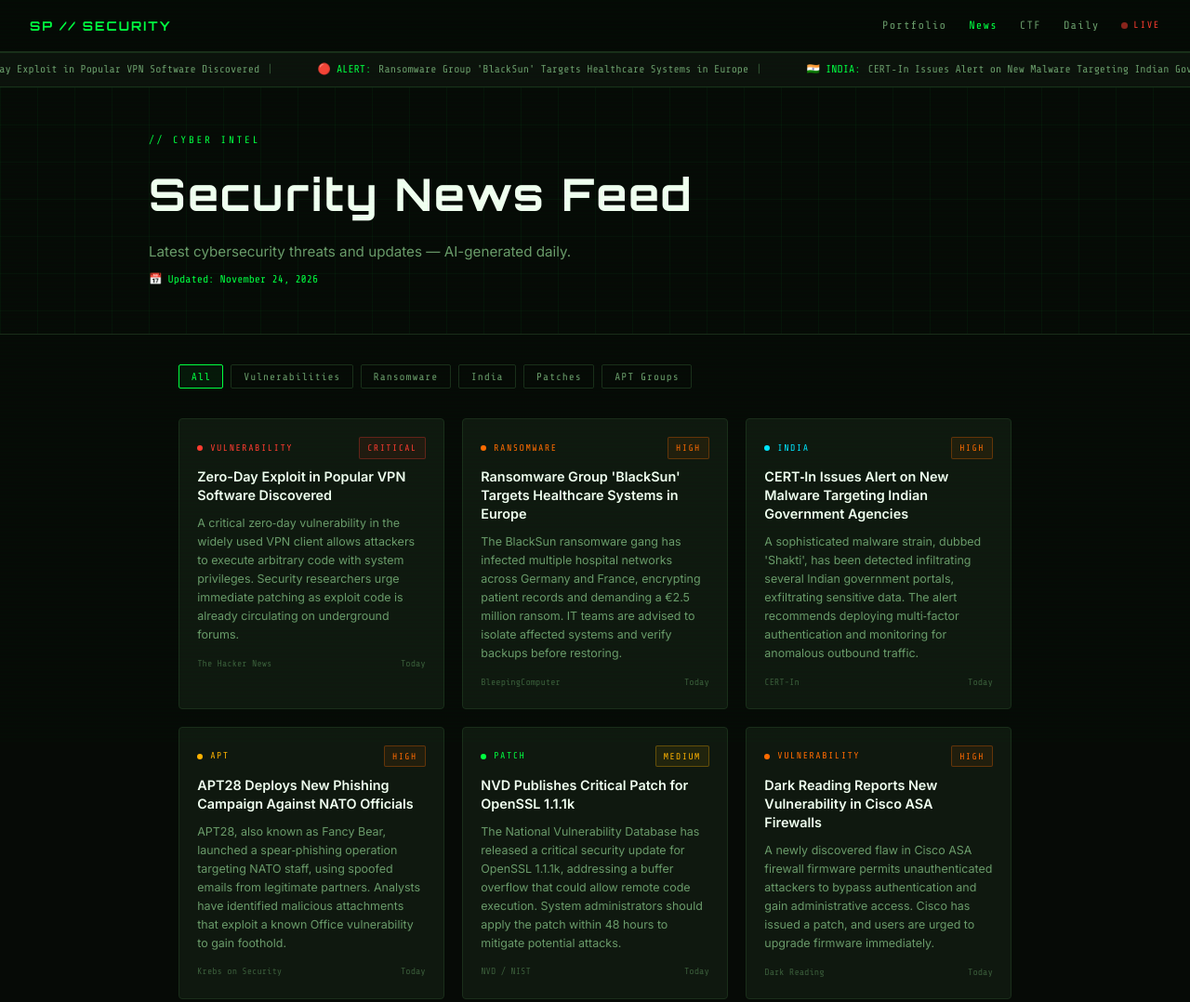
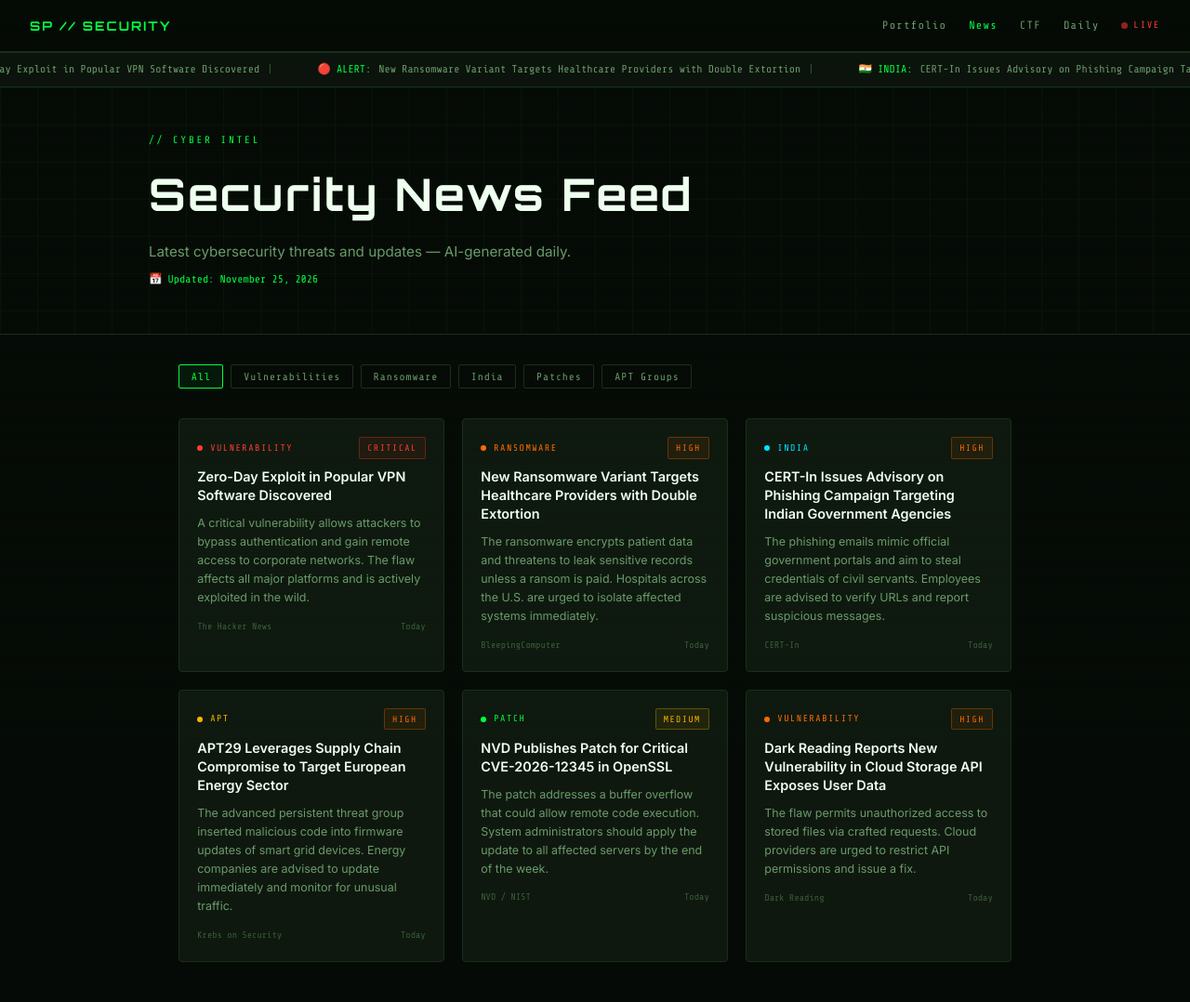
Before and after one commit to shivarajp24/shivarajp24.github.io, a plain HTML site: page news.html in a window 1280 px wide. Shown: the top 1078 px of the page at 93% size. Drawn offline with nearby package versions, Linux system fonts and the light colour scheme.

Commit message:
Daily content

```diff
--- a/news.html
+++ b/news.html
@@ -73,17 +73,17 @@ footer{background:var(--bg);border-top:1px solid var(--border);padding:1.5rem 2r
 <div class="ticker-wrap">
   <div class="ticker">
     <span class="ticker-item"><span class="t-label">⚡ CVE:</span> Zero-Day Exploit in Popular VPN Software Discovered <span class="t-sep">|</span></span>
-    <span class="ticker-item"><span class="t-label">🔴 ALERT:</span> Ransomware Group 'BlackSun' Targets Healthcare Systems in Europe <span class="t-sep">|</span></span>
-    <span class="ticker-item"><span class="t-label">🇮🇳 INDIA:</span> CERT‑In Issues Alert on New Malware Targeting Indian Government Agencies <span class="t-sep">|</span></span>
-    <span class="ticker-item"><span class="t-label">📡 INTEL:</span> APT28 Deploys New Phishing Campaign Against NATO Officials <span class="t-sep">|</span></span>
-    <span class="ticker-item"><span class="t-label">🛡️ PATCH:</span> NVD Publishes Critical Patch for OpenSSL 1.1.1k <span class="t-sep">|</span></span>
-    <span class="ticker-item"><span class="t-label">⚡ CVE:</span> Dark Reading Reports New Vulnerability in Cisco ASA Firewalls <span class="t-sep">|</span></span>
+    <span class="ticker-item"><span class="t-label">🔴 ALERT:</span> New Ransomware Variant Targets Healthcare Providers with Double Extortion <span class="t-sep">|</span></span>
+    <span class="ticker-item"><span class="t-label">🇮🇳 INDIA:</span> CERT-In Issues Advisory on Phishing Campaign Targeting Indian Government Agencies <span class="t-sep">|</span></span>
+    <span class="ticker-item"><span class="t-label">📡 INTEL:</span> APT29 Leverages Supply Chain Compromise to Target European Energy Sector <span class="t-sep">|</span></span>
+    <span class="ticker-item"><span class="t-label">🛡️ PATCH:</span> NVD Publishes Patch for Critical CVE-2026-12345 in OpenSSL <span class="t-sep">|</span></span>
+    <span class="ticker-item"><span class="t-label">⚡ CVE:</span> Dark Reading Reports New Vulnerability in Cloud Storage API Exposes User Data <span class="t-sep">|</span></span>
     <span class="ticker-item"><span class="t-label">⚡ CVE:</span> Zero-Day Exploit in Popular VPN Software Discovered <span class="t-sep">|</span></span>
-    <span class="ticker-item"><span class="t-label">🔴 ALERT:</span> Ransomware Group 'BlackSun' Targets Healthcare Systems in Europe <span class="t-sep">|</span></span>
-    <span class="ticker-item"><span class="t-label">🇮🇳 INDIA:</span> CERT‑In Issues Alert on New Malware Targeting Indian Government Agencies <span class="t-sep">|</span></span>
-    <span class="ticker-item"><span class="t-label">📡 INTEL:</span> APT28 Deploys New Phishing Campaign Against NATO Officials <span class="t-sep">|</span></span>
-    <span class="ticker-item"><span class="t-label">🛡️ PATCH:</span> NVD Publishes Critical Patch for OpenSSL 1.1.1k <span class="t-sep">|</span></span>
-    <span class="ticker-item"><span class="t-label">⚡ CVE:</span> Dark Reading Reports New Vulnerability in Cisco ASA Firewalls <span class="t-sep">|</span></span>
+    <span class="ticker-item"><span class="t-label">🔴 ALERT:</span> New Ransomware Variant Targets Healthcare Providers with Double Extortion <span class="t-sep">|</span></span>
+    <span class="ticker-item"><span class="t-label">🇮🇳 INDIA:</span> CERT-In Issues Advisory on Phishing Campaign Targeting Indian Government Agencies <span class="t-sep">|</span></span>
+    <span class="ticker-item"><span class="t-label">📡 INTEL:</span> APT29 Leverages Supply Chain Compromise to Target European Energy Sector <span class="t-sep">|</span></span>
+    <span class="ticker-item"><span class="t-label">🛡️ PATCH:</span> NVD Publishes Patch for Critical CVE-2026-12345 in OpenSSL <span class="t-sep">|</span></span>
+    <span class="ticker-item"><span class="t-label">⚡ CVE:</span> Dark Reading Reports New Vulnerability in Cloud Storage API Exposes User Data <span class="t-sep">|</span></span>
   </div>
 </div>
 <div class="hero">
@@ -92,7 +92,7 @@ footer{background:var(--bg);border-top:1px solid var(--border);padding:1.5rem 2r
     <div class="section-label">// CYBER INTEL</div>
     <h1 class="hero-title">Security News Feed</h1>
     <p class="hero-sub">Latest cybersecurity threats and updates — AI-generated daily.</p>
-    <div class="hero-date">📅 Updated: November 24, 2026</div>
+    <div class="hero-date">📅 Updated: November 25, 2026</div>
   </div>
 </div>
 <div class="main">
@@ -109,37 +109,37 @@ footer{background:var(--bg);border-top:1px solid var(--border);padding:1.5rem 2r
     <a class="news-card" href="https://thehackernews.com" target="_blank" data-cat="vulnerability">
       <div class="card-cat" style="color:#ff3b30"><span class="cat-dot" style="background:#ff3b30"></span>VULNERABILITY <span class="card-severity sev-critical">CRITICAL</span></div>
       <div class="card-title">Zero-Day Exploit in Popular VPN Software Discovered</div>
-      <div class="card-desc">A critical zero‑day vulnerability in the widely used VPN client allows attackers to execute arbitrary code with system privileges. Security researchers urge immediate patching as exploit code is already circulating on underground forums.</div>
+      <div class="card-desc">A critical vulnerability allows attackers to bypass authentication and gain remote access to corporate networks. The flaw affects all major platforms and is actively exploited in the wild.</div>
       <div class="card-meta"><span class="card-source">The Hacker News</span><span class="card-date">Today</span></div>
     </a>
     <a class="news-card" href="https://bleepingcomputer.com" target="_blank" data-cat="ransomware">
       <div class="card-cat" style="color:#ff6b00"><span class="cat-dot" style="background:#ff6b00"></span>RANSOMWARE <span class="card-severity sev-high">HIGH</span></div>
-      <div class="card-title">Ransomware Group 'BlackSun' Targets Healthcare Systems in Europe</div>
-      <div class="card-desc">The BlackSun ransomware gang has infected multiple hospital networks across Germany and France, encrypting patient records and demanding a €2.5 million ransom. IT teams are advised to isolate affected systems and verify backups before restoring.</div>
+      <div class="card-title">New Ransomware Variant Targets Healthcare Providers with Double Extortion</div>
+      <div class="card-desc">The ransomware encrypts patient data and threatens to leak sensitive records unless a ransom is paid. Hospitals across the U.S. are urged to isolate affected systems immediately.</div>
       <div class="card-meta"><span class="card-source">BleepingComputer</span><span class="card-date">Today</span></div>
     </a>
     <a class="news-card" href="https://cert-in.org.in" target="_blank" data-cat="india">
       <div class="card-cat" style="color:#00e5ff"><span class="cat-dot" style="background:#00e5ff"></span>INDIA <span class="card-severity sev-high">HIGH</span></div>
-      <div class="card-title">CERT‑In Issues Alert on New Malware Targeting Indian Government Agencies</div>
-      <div class="card-desc">A sophisticated malware strain, dubbed 'Shakti', has been detected infiltrating several Indian government portals, exfiltrating sensitive data. The alert recommends deploying multi‑factor authentication and monitoring for anomalous outbound traffic.</div>
+      <div class="card-title">CERT-In Issues Advisory on Phishing Campaign Targeting Indian Government Agencies</div>
+      <div class="card-desc">The phishing emails mimic official government portals and aim to steal credentials of civil servants. Employees are advised to verify URLs and report suspicious messages.</div>
       <div class="card-meta"><span class="card-source">CERT-In</span><span class="card-date">Today</span></div>
     </a>
     <a class="news-card" href="https://krebsonsecurity.com" target="_blank" data-cat="apt">
       <div class="card-cat" style="color:#ffb300"><span class="cat-dot" style="background:#ffb300"></span>APT <span class="card-severity sev-high">HIGH</span></div>
-      <div class="card-title">APT28 Deploys New Phishing Campaign Against NATO Officials</div>
-      <div class="card-desc">APT28, also known as Fancy Bear, launched a spear‑phishing operation targeting NATO staff, using spoofed emails from legitimate partners. Analysts have identified malicious attachments that exploit a known Office vulnerability to gain foothold.</div>
+      <div class="card-title">APT29 Leverages Supply Chain Compromise to Target European Energy Sector</div>
+      <div class="card-desc">The advanced persistent threat group inserted malicious code into firmware updates of smart grid devices. Energy companies are advised to update immediately and monitor for unusual traffic.</div>
       <div class="card-meta"><span class="card-source">Krebs on Security</span><span class="card-date">Today</span></div>
     </a>
     <a class="news-card" href="https://nvd.nist.gov" target="_blank" data-cat="patch">
       <div class="card-cat" style="color:#00ff41"><span class="cat-dot" style="background:#00ff41"></span>PATCH <span class="card-severity sev-medium">MEDIUM</span></div>
-      <div class="card-title">NVD Publishes Critical Patch for OpenSSL 1.1.1k</div>
-      <div class="card-desc">The National Vulnerability Database has released a critical security update for OpenSSL 1.1.1k, addressing a buffer overflow that could allow remote code execution. System administrators should apply the patch within 48 hours to mitigate potential attacks.</div>
+      <div class="card-title">NVD Publishes Patch for Critical CVE-2026-12345 in OpenSSL</div>
+      <div class="card-desc">The patch addresses a buffer overflow that could allow remote code execution. System administrators should apply the update to all affected servers by the end of the week.</div>
       <div class="card-meta"><span class="card-source">NVD / NIST</span><span class="card-date">Today</span></div>
     </a>
     <a class="news-card" href="https://darkreading.com" target="_blank" data-cat="vulnerability">
       <div class="card-cat" style="color:#ff6b00"><span class="cat-dot" style="background:#ff6b00"></span>VULNERABILITY <span class="card-severity sev-high">HIGH</span></div>
-      <div class="card-title">Dark Reading Reports New Vulnerability in Cisco ASA Firewalls</div>
-      <div class="card-desc">A newly discovered flaw in Cisco ASA firewall firmware permits unauthenticated attackers to bypass authentication and gain administrative access. Cisco has issued a patch, and users are urged to upgrade firmware immediately.</div>
+      <div class="card-title">Dark Reading Reports New Vulnerability in Cloud Storage API Exposes User Data</div>
+      <div class="card-desc">The flaw permits unauthorized access to stored files via crafted requests. Cloud providers are urged to restrict API permissions and issue a fix.</div>
       <div class="card-meta"><span class="card-source">Dark Reading</span><span class="card-date">Today</span></div>
     </a>
   </div>
```
Also changed, not shown: daily.html (+13 -13 lines), index.html (+2 -2 lines).
